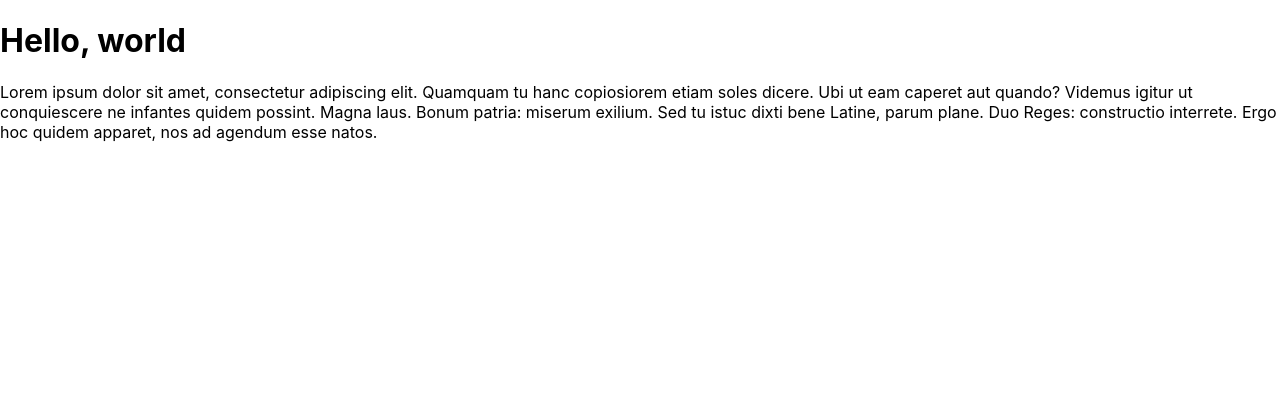
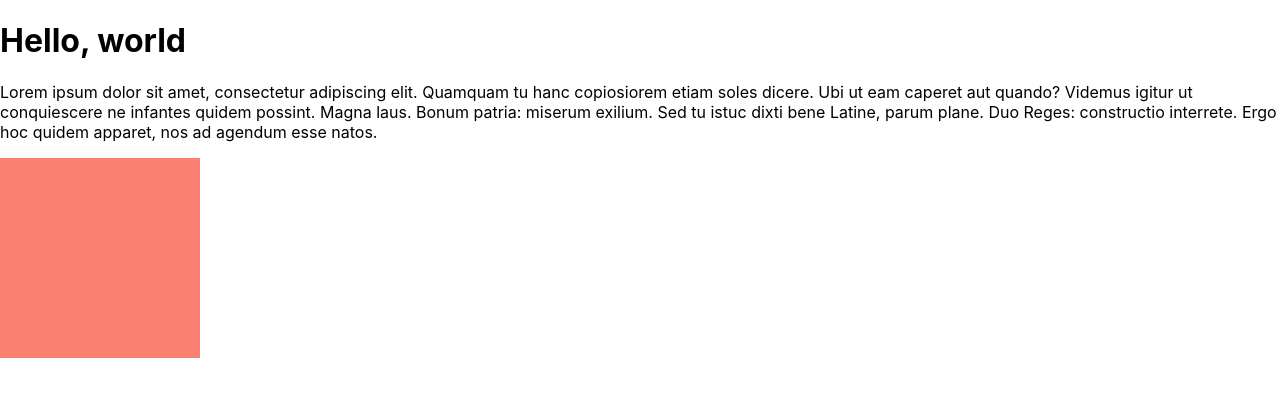
Before and after one commit to nosvalds/devMe-week9--react, a React (Create React App) app in the folder devme-react-exercises/: page / in a window 1280 px wide. Shown: the top 396 px of the page. Built offline with nearby package versions, Linux system fonts and the light colour scheme.

Commit message:
01 JSX - Square component complete

```diff
--- a/devme-react-exercises/src/App.js
+++ b/devme-react-exercises/src/App.js
@@ -1,14 +1,15 @@
 import React from 'react';
-import logo from './logo.svg';
 import './App.css';
 import Header from './components/Header';
 import Paragraph from './components/Paragraph';
+import Square from './components/Square';
 
 function App() {
   return (
     <>
     <Header />
     <Paragraph />
+    <Square />
     </>
   );
 }
--- /dev/null
+++ b/devme-react-exercises/src/components/Square.js
@@ -0,0 +1,15 @@
+import React from 'react';
+
+const Square = () => {
+    return (
+        <div style={{
+            width: "200px",
+            height: "200px",
+            backgroundColor: "salmon"
+             }}>
+        </div>
+    )
+}
+
+
+export default Square;
```
